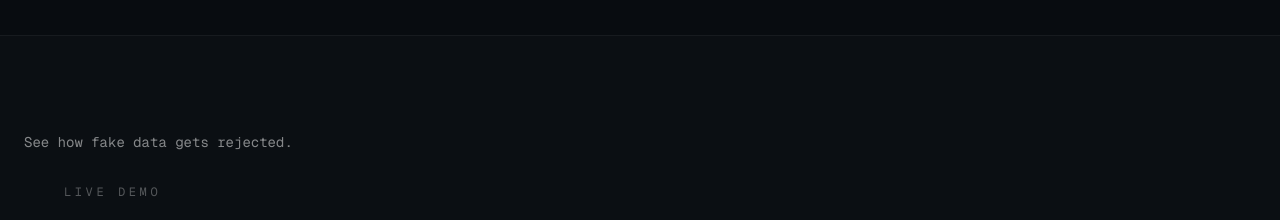
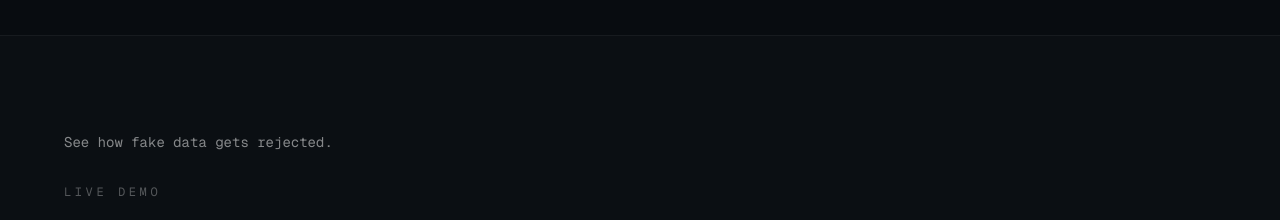
Before and after one commit to foritech-secure-system/foritech-site, a Next.js app: page / in a window 1280 px wide. Shown: the part 3060-3280 px from the top of the page. Built offline with nearby package versions, Linux system fonts and the light colour scheme.

Commit message:
fix: demo section p tag moved inside container + pricing Variant C

```diff
--- a/app/page.tsx
+++ b/app/page.tsx
@@ -300,8 +300,8 @@ export default function Home() {
       </section>
       {/* DEMO */}
       <section id="demo" className="py-24 px-6 border-t border-white/5 bg-white/[0.01]">
-        <p className="text-white/50 text-sm mb-8">See how fake data gets rejected.</p>
         <div className="max-w-6xl mx-auto">
+          <p className="text-white/50 text-sm mb-8">See how fake data gets rejected.</p>
           <div className="text-xs text-white/30 tracking-[0.3em] mb-4">LIVE DEMO</div>
           <h2 className="text-3xl font-bold mb-4">Try it in 2 minutes</h2>
           <p className="text-white/40 text-sm mb-12 max-w-xl">
```
